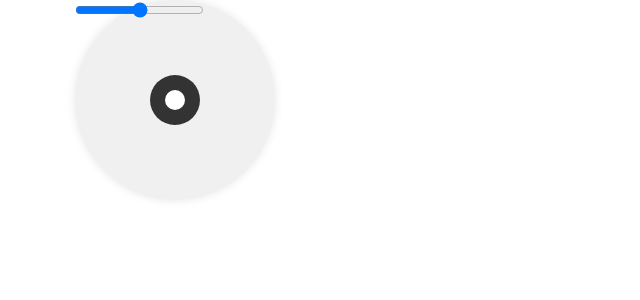
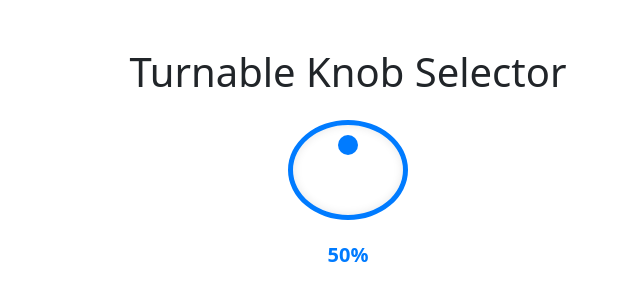
Before and after one commit to Marvellye/html-knob, a plain HTML site: page index.html in a window 1280 px wide. Shown: the whole page, without its empty margins (292-932 px from the left). Drawn offline with nearby package versions, Linux system fonts and the light colour scheme.

Commit message:
Update index.html

```diff
--- a/index.html
+++ b/index.html
@@ -4,63 +4,98 @@
   <meta charset="UTF-8">
   <meta name="viewport" content="width=device-width, initial-scale=1.0">
   <title>Knob Selector</title>
-    <link rel="stylesheet" href="https://cdn.jsdelivr.net/npm/bootstrap@5.0.2/dist/css/bootstrap.min.css">
+  <link href="https://cdn.jsdelivr.net/npm/bootstrap@5.3.0-alpha1/dist/css/bootstrap.min.css" rel="stylesheet">
   <style>
-        .knob-selector {
+      .knob-container {
+  display: flex;
+  justify-content: center;
+  align-items: center;
+  flex-direction: column;
+  width: 150px;
+  height: 150px;
+  margin: 0 auto;
   position: relative;
-    width: 200px;
-    height: 200px;
-    border-radius: 50%;
-    background-color: #f0f0f0;
-    box-shadow: 0 0 10px rgba(0, 0, 0, 0.1);
 }
 
-.knob-handle {
-    position: absolute;
-    top: 50%;
-    left: 50%;
-    transform: translate(-50%, -50%);
-    width: 50px;
-    height: 50px;
+.knob {
+  width: 120px;
+  height: 120px;
   border-radius: 50%;
-    background-color: #333;
+  border: 5px solid #007bff;
+  position: relative;
+  background-color: white;
+  box-shadow: inset 0 0 10px rgba(0, 0, 0, 0.1);
   cursor: pointer;
 }
 
-.knob-handle::before {
+.knob:after {
   content: "";
-    position: absolute;
-    top: 50%;
-    left: 50%;
-    transform: translate(-50%, -50%);
   width: 20px;
   height: 20px;
+  background-color: #007bff;
   border-radius: 50%;
-    background-color: #fff;
+  position: absolute;
+  top: 10px;
+  left: 50%;
+  transform: translateX(-50%);
 }
+
+.knob-value {
+  font-size: 20px;
+  margin-top: 20px;
+  font-weight: bold;
+  color: #007bff;
+}
+
   </style>
 </head>
 <body>
-    <div class="container">
-        <div class="row">
-            <div class="col-md-6 offset-md-3">
-                <div class="knob-selector">
-                    <input type="range" id="knob" min="0" max="100" value="50">
-                    <div class="knob-handle"></div>
+  <div class="container text-center">
+    <h1 class="mt-5">Turnable Knob Selector</h1>
+    <div class="knob-container mt-4">
+      <div class="knob" id="knob"></div>
+      <div class="knob-value" id="knobValue">50%</div>
     </div>
   </div>
-        </div>
-    </div>
-    <script src="https://cdn.jsdelivr.net/npm/bootstrap@5.0.2/dist/js/bootstrap.bundle.min.js"></script>
+
+  <script src="https://cdn.jsdelivr.net/npm/bootstrap@5.3.0-alpha1/dist/js/bootstrap.bundle.min.js"></script>
   <script>
-        const knob = document.getElementById("knob");
-const knobHandle = document.querySelector(".knob-handle");
+      const knob = document.getElementById('knob');
+const knobValue = document.getElementById('knobValue');
 
-knob.addEventListener("input", (e) => {
-    const value = e.target.value;
-    const angle = (value / 100) * 360;
-    knobHandle.style.transform = `translate(-50%, -50%) rotate(${angle}deg)`;
+let isDragging = false;
+let angle = 0;
+
+function calculateRotation(e) {
+  const rect = knob.getBoundingClientRect();
+  const centerX = rect.left + rect.width / 2;
+  const centerY = rect.top + rect.height / 2;
+  const rad = Math.atan2(e.clientY - centerY, e.clientX - centerX);
+  return (rad * (180 / Math.PI)) + 90;
+}
+
+function updateKnobRotation(newAngle) {
+  angle = Math.max(Math.min(newAngle, 270), -90); // Limit rotation between -90° to 270°
+  knob.style.transform = `rotate(${angle}deg)`;
+  const value = Math.round(((angle + 90) / 360) * 100); // Convert angle to a value from 0 to 100
+  knobValue.textContent = `${value}%`;
+}
+
+knob.addEventListener('mousedown', (e) => {
+  isDragging = true;
 });
+
+document.addEventListener('mousemove', (e) => {
+  if (isDragging) {
+    const newAngle = calculateRotation(e);
+    updateKnobRotation(newAngle);
+  }
+});
+
+document.addEventListener('mouseup', () => {
+  isDragging = false;
+});
+
   </script>
 </body>
 </html>
```
Lines whose indentation alone changed are shown as unchanged.
